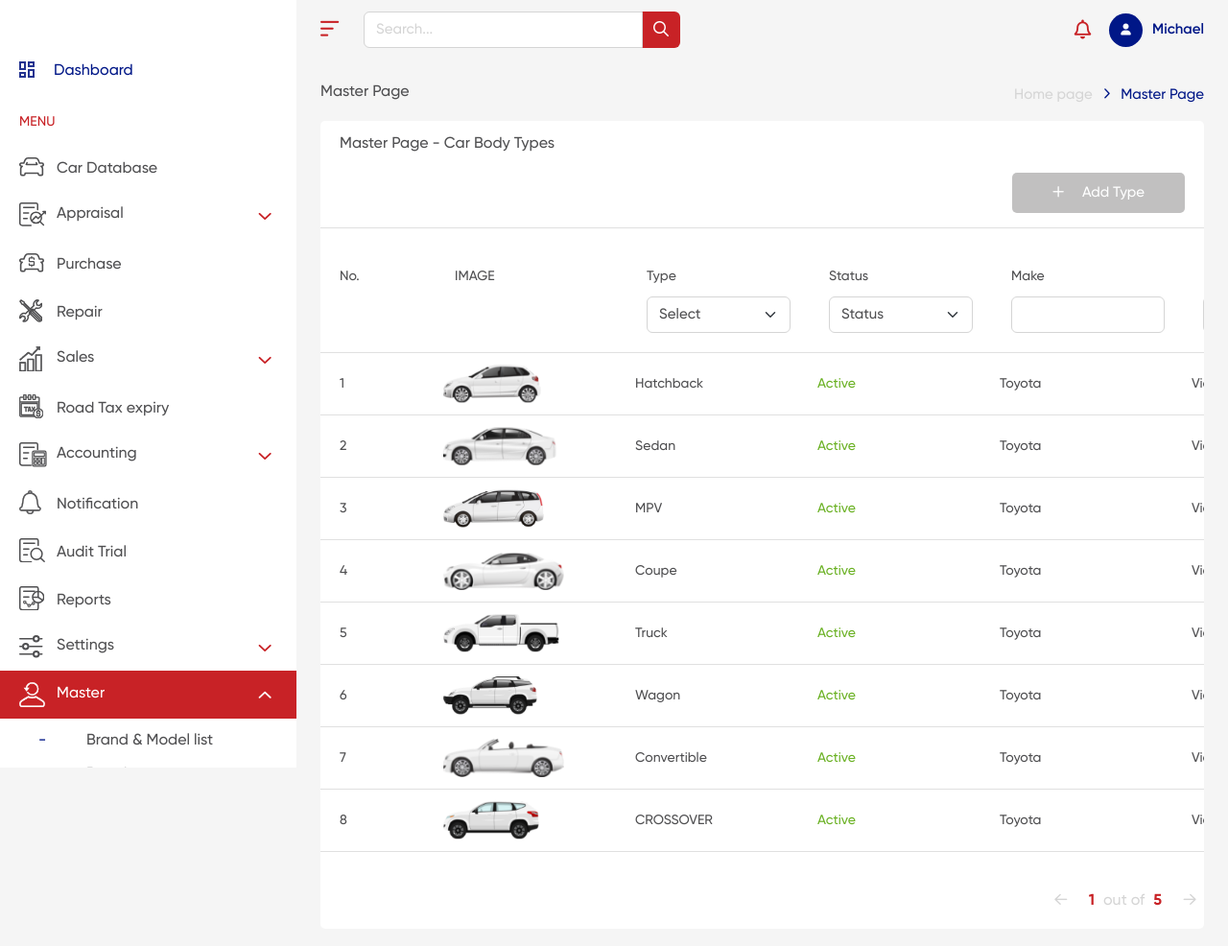
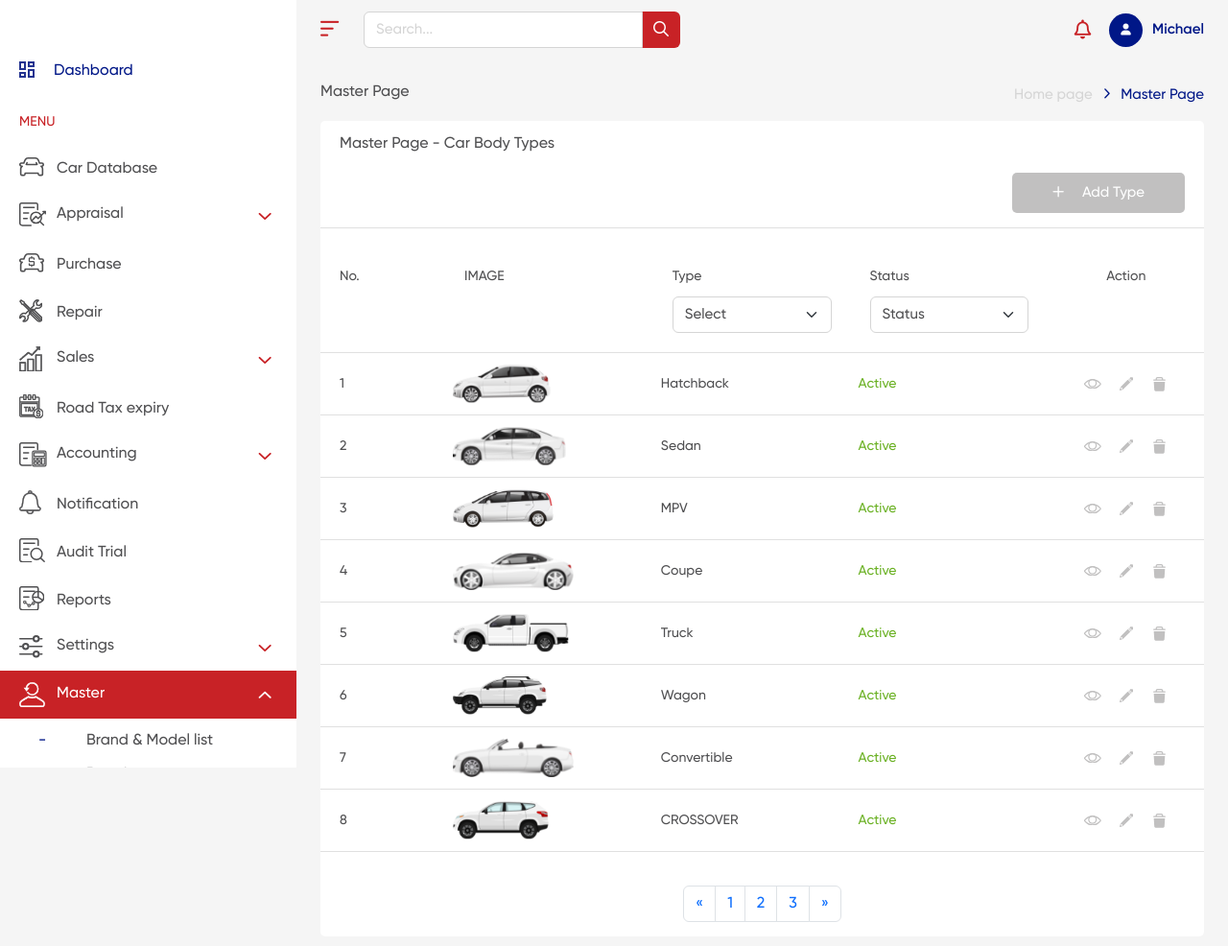
Before and after one commit to devshisir/nimat-car-upwork, a website: page index.html in a window 1280 px wide. Shown: the whole page at 96% size. Drawn offline with Linux system fonts and the light colour scheme.

Commit message:
Update code

```diff
--- a/asset/sass/components/__pagination.scss
+++ b/asset/sass/components/__pagination.scss
@@ -42,3 +42,10 @@
         }
     }
 }
+
+.paginationstyle2 {
+    .page-link {
+        outline: none;
+        box-shadow: none;
+    }
+}
--- a/index.html
+++ b/index.html
@@ -429,24 +429,24 @@
                                        </select>
                                     </div>
                                  </td>
-                                 <td scope="col" style="width: 200px;">
+                                 <!-- <td scope="col" style="width: 200px;">
                                     <span>Make</span>
                                     <div class="inputBox">
                                        <input type="text" class="form-control">
                                     </div>
-                                 </td>
-                                 <td scope="col" style="width: 200px;">
+                                 </td> -->
+                                 <!-- <td scope="col" style="width: 200px;">
                                     <span>Model</span>
                                     <div class="inputBox">
                                        <input type="text" class="form-control">
                                     </div>
-                                 </td>
-                                 <td scope="col" style="width: 200px;">
+                                 </td> -->
+                                 <!-- <td scope="col" style="width: 200px;">
                                     <span>Position</span>
                                     <div class="inputBox">
                                        <input type="text" class="form-control">
                                     </div>
-                                 </td>
+                                 </td> -->
                                  <td scope="col" class="text-center" style="width: 150px;">Action</td>
                               </tr>
                            </thead>
@@ -461,9 +461,9 @@
                                  <td>
                                     <span class="text-success">Active</span>
                                  </td>
-                                 <td>Toyota</td>
+                                 <!-- <td>Toyota</td>
                                  <td>Vios</td>
-                                 <td>1</td>
+                                 <td>1</td> -->
                                  <td>
                                     <div class="tableActions">
                                        <a title="View" href="#">
@@ -488,9 +488,9 @@
                                  <td>
                                     <span class="text-success">Active</span>
                                  </td>
-                                 <td>Toyota</td>
+                                 <!-- <td>Toyota</td>
                                  <td>Vios</td>
-                                 <td>2</td>
+                                 <td>2</td> -->
                                  <td>
                                     <div class="tableActions">
                                        <a title="View" href="#">
@@ -515,9 +515,9 @@
                                  <td>
                                     <span class="text-success">Active</span>
                                  </td>
-                                 <td>Toyota</td>
+                                 <!-- <td>Toyota</td>
                                  <td>Vios</td>
-                                 <td>3</td>
+                                 <td>3</td> -->
                                  <td>
                                     <div class="tableActions">
                                        <a title="View" href="#">
@@ -542,9 +542,9 @@
                                  <td>
                                     <span class="text-success">Active</span>
                                  </td>
-                                 <td>Toyota</td>
+                                 <!-- <td>Toyota</td>
                                  <td>Vios</td>
-                                 <td>4</td>
+                                 <td>4</td> -->
                                  <td>
                                     <div class="tableActions">
                                        <a title="View" href="#">
@@ -569,9 +569,9 @@
                                  <td>
                                     <span class="text-success">Active</span>
                                  </td>
-                                 <td>Toyota</td>
+                                 <!-- <td>Toyota</td>
                                  <td>Vios</td>
-                                 <td>5</td>
+                                 <td>5</td> -->
                                  <td>
                                     <div class="tableActions">
                                        <a title="View" href="#">
@@ -596,9 +596,9 @@
                                  <td>
                                     <span class="text-success">Active</span>
                                  </td>
-                                 <td>Toyota</td>
+                                 <!-- <td>Toyota</td>
                                  <td>Vios</td>
-                                 <td>6</td>
+                                 <td>6</td> -->
                                  <td>
                                     <div class="tableActions">
                                        <a title="View" href="#">
@@ -623,9 +623,9 @@
                                  <td>
                                     <span class="text-success">Active</span>
                                  </td>
-                                 <td>Toyota</td>
+                                 <!-- <td>Toyota</td>
                                  <td>Vios</td>
-                                 <td>7</td>
+                                 <td>7</td> -->
                                  <td>
                                     <div class="tableActions">
                                        <a title="View" href="#">
@@ -650,9 +650,9 @@
                                  <td>
                                     <span class="text-success">Active</span>
                                  </td>
-                                 <td>Toyota</td>
+                                 <!-- <td>Toyota</td>
                                  <td>Vios</td>
-                                 <td>8</td>
+                                 <td>8</td> -->
                                  <td>
                                     <div class="tableActions">
                                        <a title="View" href="#">
@@ -673,7 +673,7 @@
                   </div>
                </div>
                <div class="card-footer">
-                  <div class="globalPagination d-flex justify-content-end">
+                  <!-- <div class="globalPagination d-flex justify-content-end">
                      <ul>
                         <li class="leftArrow">
                            <a href="#"><i class="fa-regular fa-arrow-left"></i></a>
@@ -687,6 +687,25 @@
                            <a href="#"><i class="fa-regular fa-arrow-right"></i></a>
                         </li>
                      </ul>
+                  </div> -->
+                  <div class="paginationstyle2 d-flex justify-content-center">
+                     <nav aria-label="Page navigation example">
+                        <ul class="pagination">
+                           <li class="page-item">
+                              <a class="page-link" href="#" aria-label="Previous">
+                              <span aria-hidden="true">&laquo;</span>
+                              </a>
+                           </li>
+                           <li class="page-item"><a class="page-link" href="#">1</a></li>
+                           <li class="page-item"><a class="page-link" href="#">2</a></li>
+                           <li class="page-item"><a class="page-link" href="#">3</a></li>
+                           <li class="page-item">
+                              <a class="page-link" href="#" aria-label="Next">
+                              <span aria-hidden="true">&raquo;</span>
+                              </a>
+                           </li>
+                        </ul>
+                     </nav>
                   </div>
                </div>
             </div>
```
Also changed, not shown: asset/css/style.css, 1 other file.
